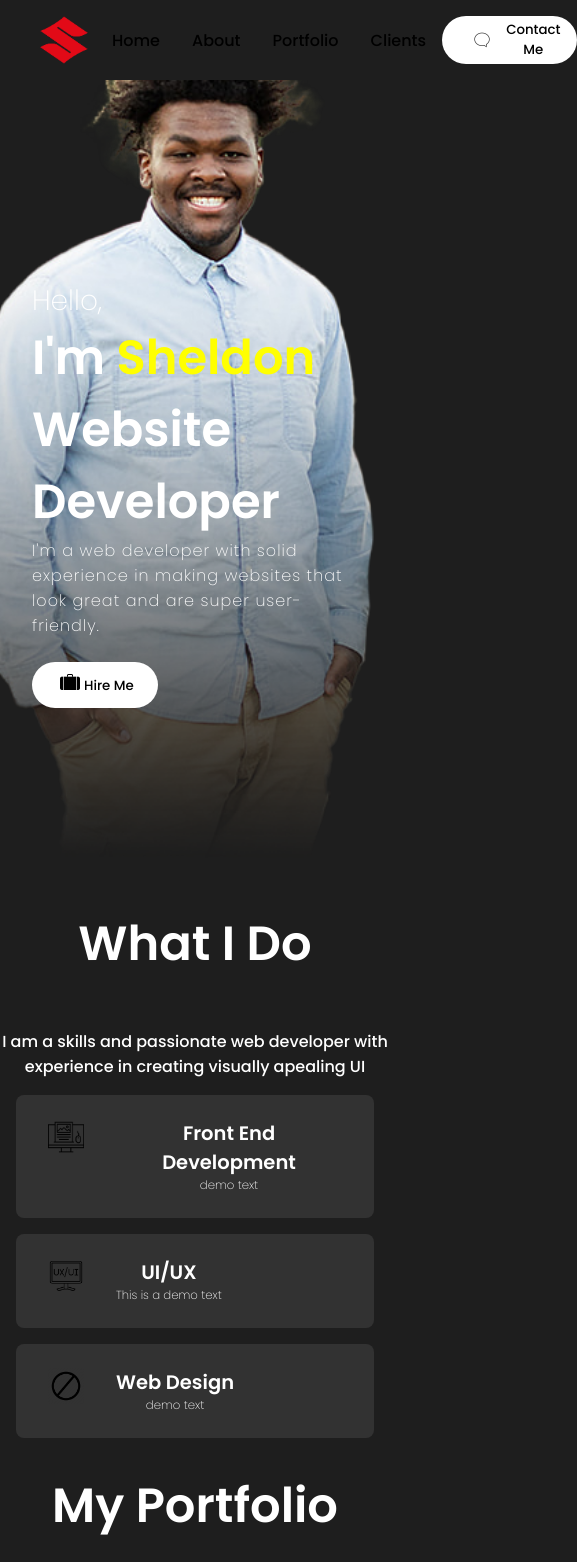
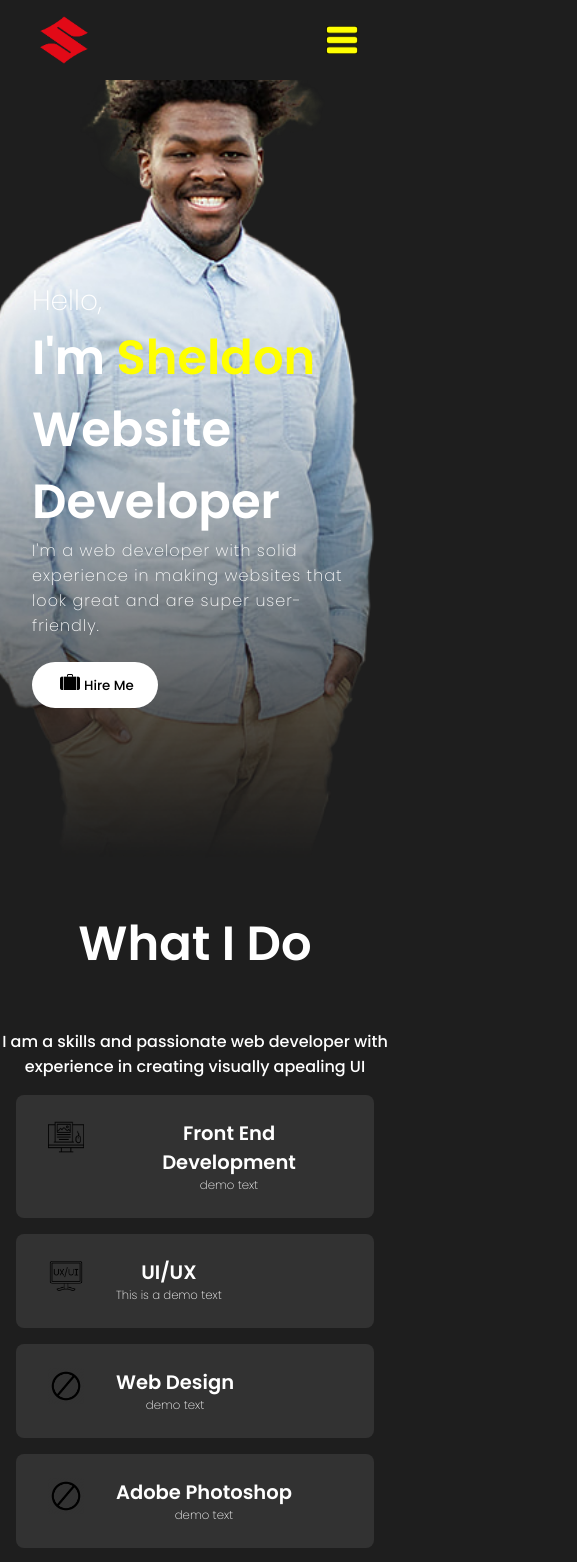
Before and after one commit to SwankyBrown/Portfolio-Oct, a React (Create React App) app: page / in a window 390 px wide. Shown: the top 1562 px of the page, 577 px wide, since content can reach past the window. Built offline with nearby package versions, Linux system fonts and the light colour scheme.

Commit message:
added footer: creating email logic

```diff
--- a/package.json
+++ b/package.json
@@ -3,6 +3,7 @@
   "version": "0.1.0",
   "private": true,
   "dependencies": {
+    "@emailjs/browser": "^3.11.0",
     "@testing-library/jest-dom": "^5.17.0",
     "@testing-library/react": "^13.4.0",
     "@testing-library/user-event": "^13.5.0",
--- a/src/App.js
+++ b/src/App.js
@@ -3,6 +3,7 @@ import Intro from "./components/intro/Intro"
 import Skills from "./components/Skills/Skills"
 import Works from "./components/Works/Works"
 import Contact from "./components/Contact/Contact"
+import Footer from "./components/Footer/Footer"
 
 function App() {
   return (
@@ -12,6 +13,7 @@ function App() {
       <Skills />
       <Works />
       <Contact />
+      <Footer />
     </div>
   )
 }
--- a/src/components/Footer/Footer.css
+++ b/src/components/Footer/Footer.css
@@ -0,0 +1,10 @@
+.footer {
+    width: 100vw;
+    height: 4rem;
+    background: rgb(40, 40, 40) ;
+    display: flex;
+    align-items: center;
+    justify-content: center;
+    font-weight: 300;
+    font-size: small;
+}
--- a/src/components/Footer/Footer.jsx
+++ b/src/components/Footer/Footer.jsx
@@ -1,8 +1,11 @@
 import React from 'react'
+import "../Footer/Footer.css"
 
 function Footer() {
   return (
-    <div>Footer</div>
+    <footer className="footer">
+        Copyright &#169; 2023 Sheldon Christiansen. All Rights Received.
+    </footer>
   )
 }
 
--- a/src/components/NavBar.css
+++ b/src/components/NavBar.css
@@ -10,7 +10,7 @@
     justify-content: space-between;
     position: sticky;
     top: 0;
-    z-index: 3;
+    z-index: 333;
 }
 
 .logo {
@@ -52,3 +52,51 @@
     width: 1rem;
     margin: 1rem;
 }
+
+.active {
+    color: yellow;
+    padding-bottom: 0.5rem;
+    border-bottom: 3px solid yellow;
+}
+.mobMenu {
+    display: none;
+    object-fit: cover;
+    height: 1.8rem;
+}
+
+
+.navMenu {
+    position: absolute;
+    top: 4rem;
+    right: 2rem;
+    z-index: 2;
+    display: flex;
+    flex-direction: column;
+    padding: 0.5rem;
+    height: fit-content;
+    min-width: 15rem;
+    background: rgb(40, 40, 40);
+    border-radius: 1rem;
+
+}
+
+.listItem {
+    color: white;
+    padding: 0,5rem 3rem;
+    margin: 0.25rem;
+    background: rgb(30, 30, 30);
+}
+
+@media screen and (max-width:720px) {
+    .mobMenu {
+        display: flex;
+    }
+    .desktopMenuBtn {
+        display: none;
+    }
+
+    .desktopMenu {
+        display: none;
+    }
+
+}
--- a/src/components/NavBar.jsx
+++ b/src/components/NavBar.jsx
@@ -1,22 +1,35 @@
-import React from 'react'
+import React, { useState } from 'react'
 import "../components/NavBar.css"
 import logo from "../assets/logoNav.png"
 import { Link } from "react-scroll"
 import contactImg from "../assets/contactImg.png"
+import menu from "../assets/menu.png"
 
 function NavBar() {
+  const [showMenu, setShowMenu] =  useState(false)
   return (
     <nav className="navbar">
         <img src={logo} alt="" className='logo'/>
         <div className="desktopMenu">
-            <Link className="desktopMenuListItem">Home</Link>
-            <Link className="desktopMenuListItem">About</Link>
-            <Link className="desktopMenuListItem">Portfolio</Link>
-            <Link className="desktopMenuListItem">Clients</Link>
+            <Link activeClass='active' to="intro" spy={true} smooth={true} offset={-50} duration={500} className="desktopMenuListItem">Home</Link>
+            <Link activeClass='active' to="skills" spy={true} smooth={true} offset={-50} duration={500} className="desktopMenuListItem">About</Link>
+            <Link activeClass='active' to="works" spy={true} smooth={true} offset={-50} duration={500} className="desktopMenuListItem">Portfolio</Link>
+            <Link activeClass='active' to="clients" spy={true} smooth={true} offset={-50} duration={500} className="desktopMenuListItem">Clients</Link>
         </div>
 
-        <button className="desktopMenuBtn">
+        <button className="desktopMenuBtn" onClick={()=>{
+          document.getElementById('clients').scrollIntoView({behavior: 'smooth'});
+        }}>
             <img src={contactImg} alt="" className='desktopMenuImg' /> Contact Me</button>
+
+            <img src={menu} alt="menu" className='mobMenu' onClick={()=>setShowMenu(!showMenu)} />
+        <div className="navMenu" style={{display: showMenu? 'flex' : 'none'}}>
+            <Link activeClass='active' to="intro" spy={true} smooth={true} offset={-50} duration={500} className="ListItem" onClick={()=>setShowMenu(false)}>Home</Link>
+            <Link activeClass='active' to="skills" spy={true} smooth={true} offset={-50} duration={500} className="ListItem" onClick={()=>setShowMenu(false)}>About</Link>
+            <Link activeClass='active' to="works" spy={true} smooth={true} offset={-50} duration={500} className="ListItem" onClick={()=>setShowMenu(false)}>Portfolio</Link>
+            <Link activeClass='active' to="clients" spy={true} smooth={true} offset={-50} duration={500} className="ListItem" onClick={()=>setShowMenu(false)}>Clients</Link>
+            <Link activeClass='active' to="contact" spy={true} smooth={true} offset={-50} duration={500} className="ListItem" onClick={()=>setShowMenu(false)}>Contact</Link>
+        </div>
     </nav>
   )
 }
--- a/src/components/Skills/Skills.jsx
+++ b/src/components/Skills/Skills.jsx
@@ -35,6 +35,13 @@ function skill() {
               <p>demo text</p>
             </div>
           </div>
+          <div className="skillBar">
+            <img src={webDesign} alt="" className="skillBarImg" />
+            <div className="skillBarText">
+              <h2>Adobe Photoshop</h2>
+              <p>demo text</p>
+            </div>
+          </div>
         </div>
     </sections>
   )
--- a/src/components/Skills/skills.css
+++ b/src/components/Skills/skills.css
@@ -37,6 +37,14 @@
     padding: 1.5rem 2rem;
     border-radius: 0.5rem;
     background-color: rgb(50, 50, 50) ;
+    cursor: pointer;
+    transition: filter 0.3s ease-in-out, transform 0.3s ease-in-out, box-shadow 0.3s ease-in-out;
+}
+
+.skillBar:hover {
+    transform: scale(1.1);
+    z-index: 123;
+    box-shadow: 3px 3px 13px 1px;
 }
 
 .skillBarImg{
```
Also changed, not shown: src/assets/menu.png (added), 1 other file (tests, documents, lock files or other folders).
